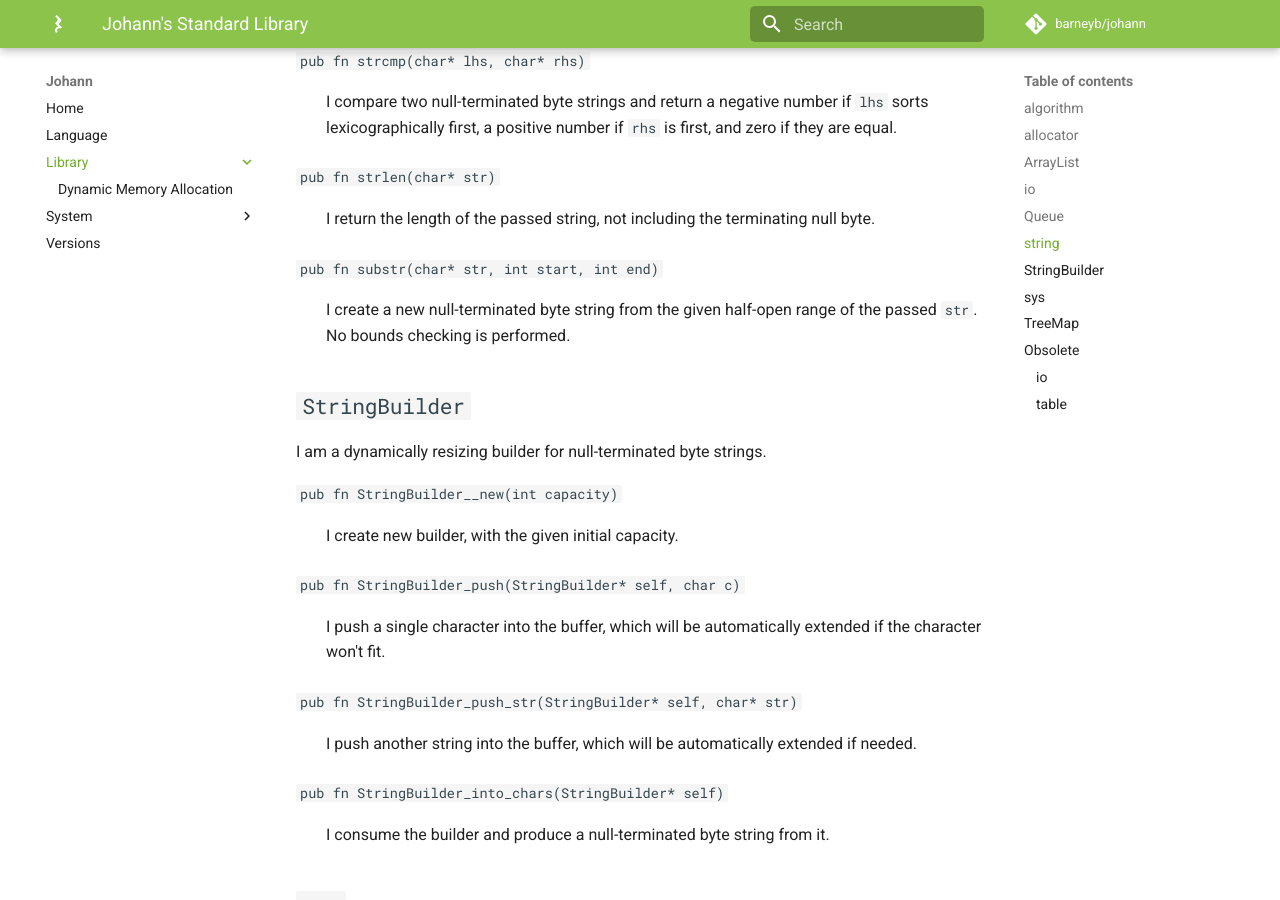
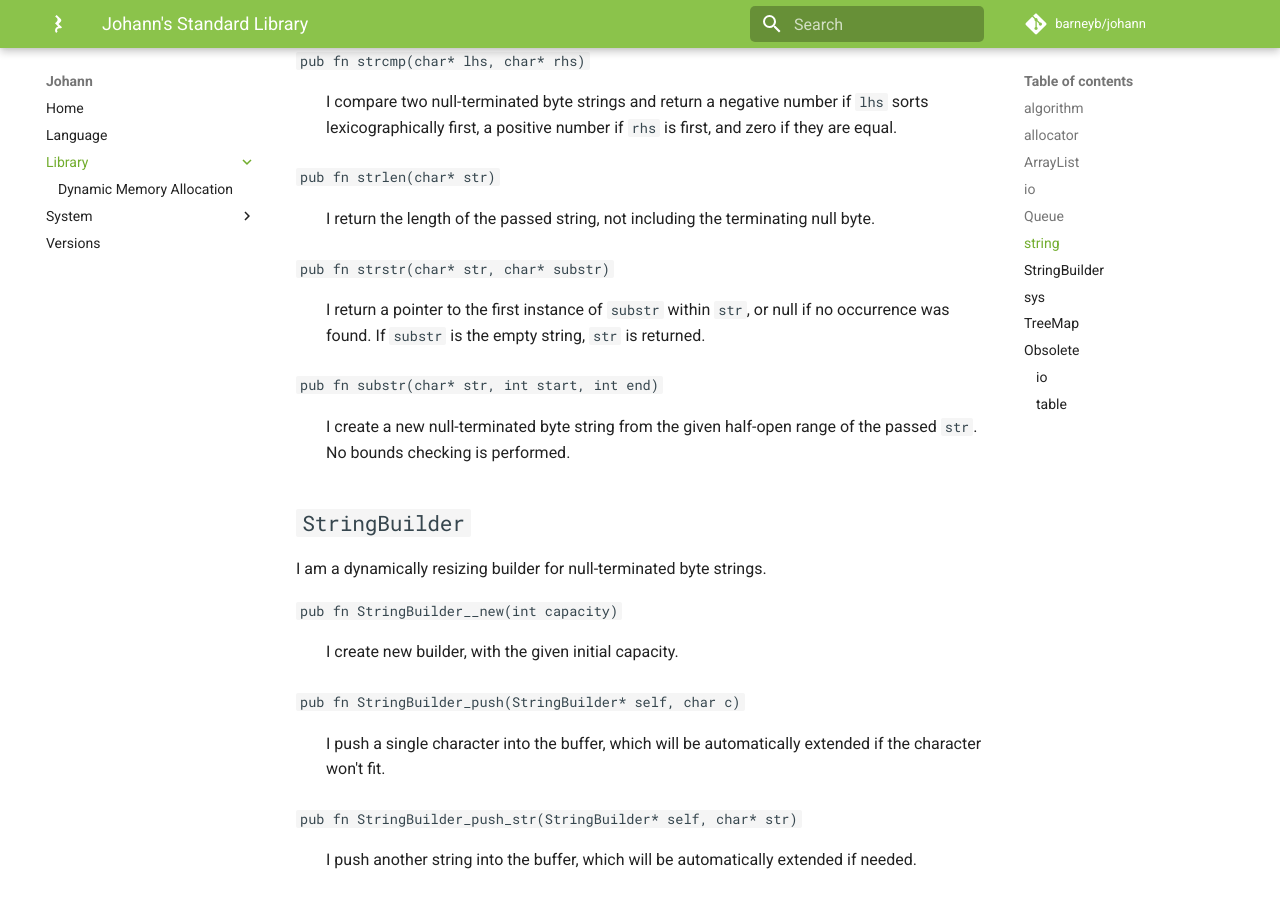
Before and after one commit to barneyb/johann, an MkDocs documentation site: the page built from documentation/docs/library/index.md, in a window 1280 px wide and 900 px high, scrolled down 4779 px. Built offline with MkDocs 1.6.1 and Material for MkDocs 9.7.7, drawn with Linux system fonts in a browser that asks for light colours; comment, search, counter and statistics services are not loaded.

Commit message:
add strstr for finding substrings

```diff
--- a/documentation/docs/library/index.md
+++ b/documentation/docs/library/index.md
@@ -197,6 +197,10 @@ Utilities for null-terminated byte string (NTBS) manipulation. Plus `memcpy`, be
 
 : I return the length of the passed string, not including the terminating null byte.
 
+`pub fn strstr(char* str, char* substr) `
+
+: I return a pointer to the first instance of `substr` within `str`, or null if no occurrence was found. If `substr` is the empty string, `str` is returned.
+
 `pub fn substr(char* str, int start, int end) `
 
 : I create a new null-terminated byte string from the given half-open range of the passed `str`. No bounds checking is performed.
```
Also changed, not shown: 4 other files.
